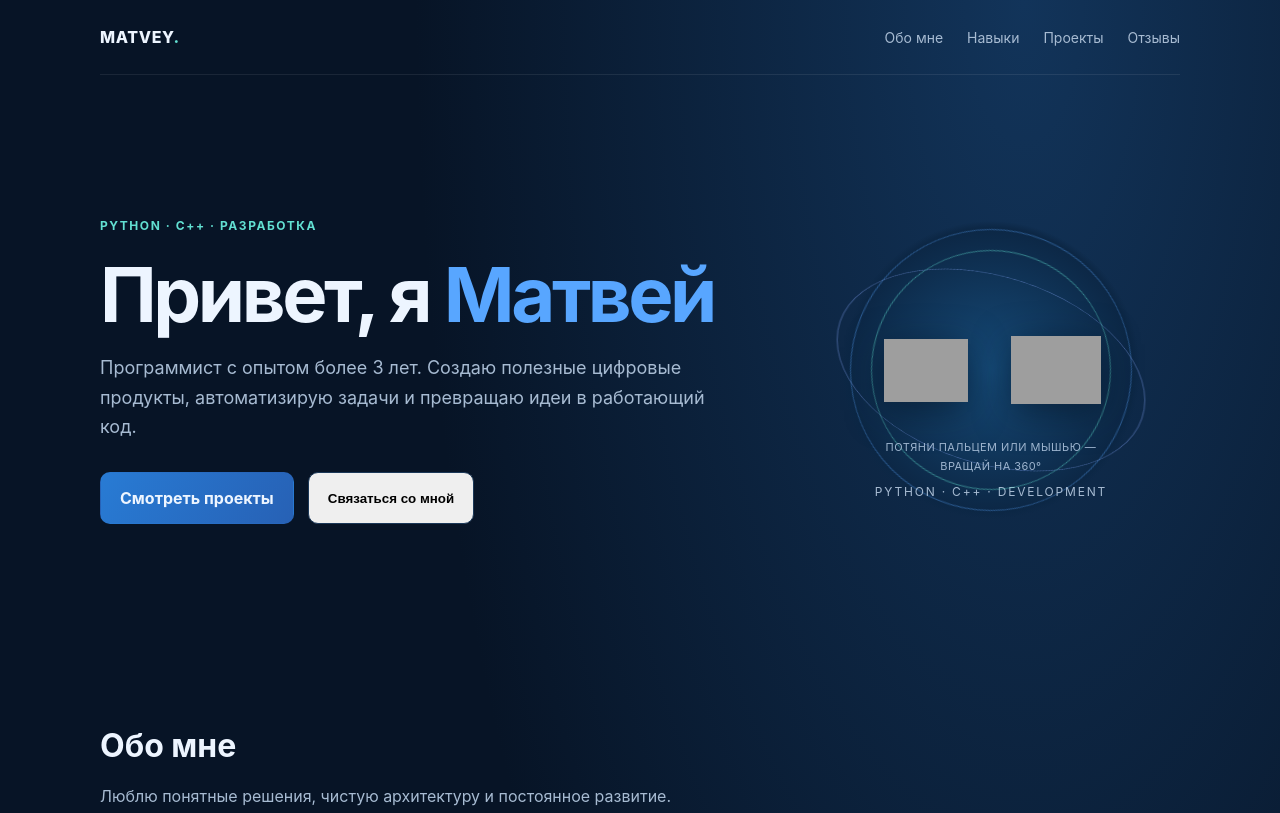
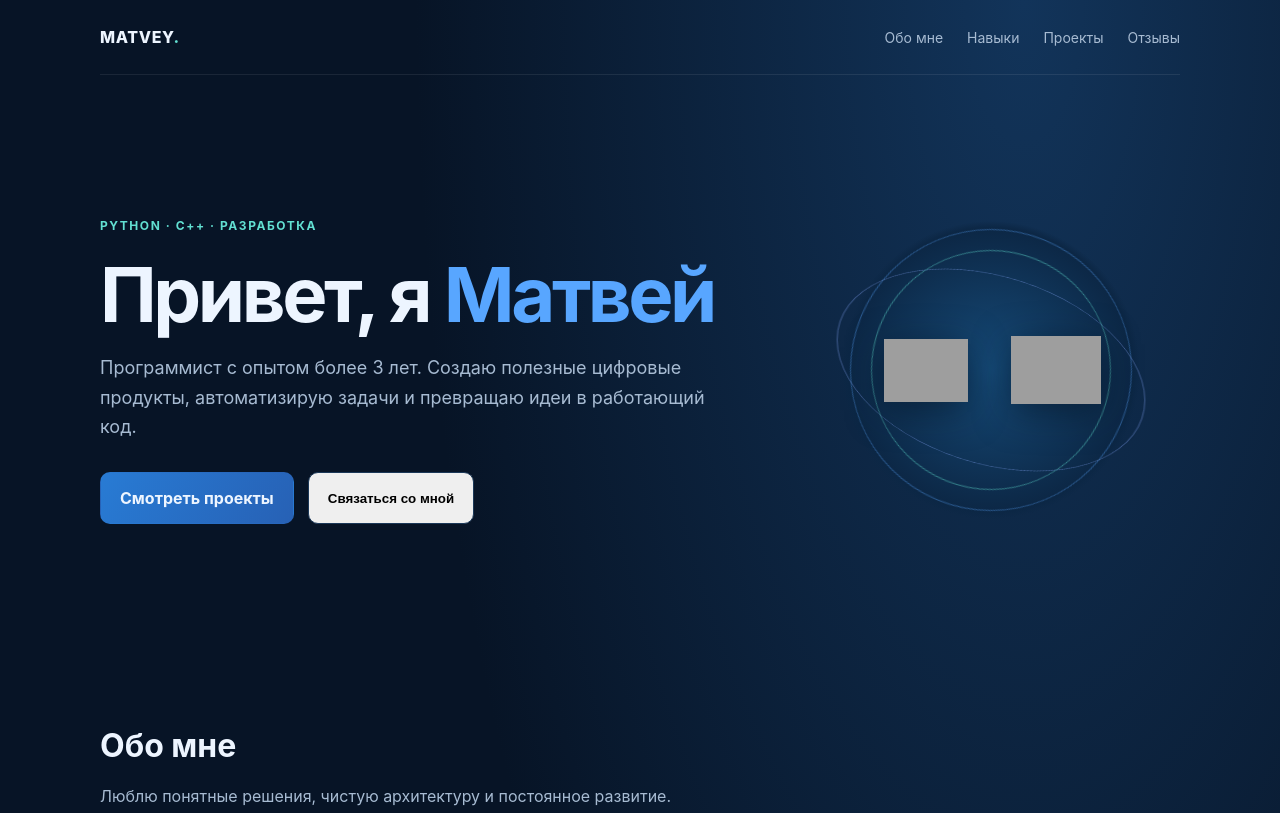
Before and after one commit to bazanovmot-bit/matvey-portfolio, a plain HTML site: page index.html in a window 1280 px wide. Shown: the top 813 px of the page. Drawn offline with Linux system fonts and the light colour scheme; grey boxes are pictures that could not be loaded.

Commit message:
Remove logo rotation hint and technology caption

```diff
--- a/index.html
+++ b/index.html
@@ -12,7 +12,7 @@
 <body><div class="wrap">
 <header class="nav"><a class="logo" href="#">MATVEY<span>.</span></a><nav class="navlinks"><a href="#about">Обо мне</a><a href="#skills">Навыки</a><a href="#projects">Проекты</a><a href="#reviews">Отзывы</a></nav></header>
 <main>
-<div class="hero"><div><div class="eyebrow">Python · C++ · разработка</div><h1>Привет, я <span>Матвей</span></h1><p class="lead">Программист с опытом более 3 лет. Создаю полезные цифровые продукты, автоматизирую задачи и превращаю идеи в работающий код.</p><div class="actions"><a class="btn primary" href="#projects">Смотреть проекты</a><button class="btn" id="contactBtn" type="button" aria-expanded="false">Связаться со мной</button></div><div class="contactbox" id="contactBox"><p>Телефон: <a href="tel:+79964396911">+7 996 439 69 11</a></p><p>Telegram: <a href="https://t.me/hook14_88" target="_blank" rel="noopener">@hook14_88</a></p></div></div><div class="orb" aria-label="Логотипы Python и C++"><div class="orbit-ring" aria-hidden="true"></div><div class="techmarks"><div class="techmark" title="Потяни, чтобы вращать Python" aria-label="Интерактивный логотип Python"><img src="https://cdn.jsdelivr.net/npm/simple-icons@v16/icons/python.svg" alt="Логотип Python" width="68" height="68"></div><div class="techmark" title="Потяни, чтобы вращать C++" aria-label="Интерактивный логотип C++"><img src="https://cdn.jsdelivr.net/npm/simple-icons@v16/icons/cplusplus.svg" alt="Логотип C++" width="74" height="74"></div><div class="tech-hint">ПОТЯНИ ПАЛЬЦЕМ ИЛИ МЫШЬЮ — ВРАЩАЙ НА 360°</div></div><div class="techlabel">PYTHON · C++ · DEVELOPMENT</div></div></div>
+<div class="hero"><div><div class="eyebrow">Python · C++ · разработка</div><h1>Привет, я <span>Матвей</span></h1><p class="lead">Программист с опытом более 3 лет. Создаю полезные цифровые продукты, автоматизирую задачи и превращаю идеи в работающий код.</p><div class="actions"><a class="btn primary" href="#projects">Смотреть проекты</a><button class="btn" id="contactBtn" type="button" aria-expanded="false">Связаться со мной</button></div><div class="contactbox" id="contactBox"><p>Телефон: <a href="tel:+79964396911">+7 996 439 69 11</a></p><p>Telegram: <a href="https://t.me/hook14_88" target="_blank" rel="noopener">@hook14_88</a></p></div></div><div class="orb" aria-label="Логотипы Python и C++"><div class="orbit-ring" aria-hidden="true"></div><div class="techmarks"><div class="techmark" title="Потяни, чтобы вращать Python" aria-label="Интерактивный логотип Python"><img src="https://cdn.jsdelivr.net/npm/simple-icons@v16/icons/python.svg" alt="Логотип Python" width="68" height="68"></div><div class="techmark" title="Потяни, чтобы вращать C++" aria-label="Интерактивный логотип C++"><img src="https://cdn.jsdelivr.net/npm/simple-icons@v16/icons/cplusplus.svg" alt="Логотип C++" width="74" height="74"></div></div></div></div>
 <section id="about"><h2 class="section-title">Обо мне</h2><p class="sub">Люблю понятные решения, чистую архитектуру и постоянное развитие.</p><div class="card"><p>Более трёх лет занимаюсь программированием и работаю над разными проектами — от небольших скриптов автоматизации до приложений и инструментов. Быстро изучаю новые технологии, внимательно отношусь к деталям и довожу задачи до результата.</p></div></section>
 <section id="skills"><h2 class="section-title">Технологии и навыки</h2><p class="sub">Инструменты, с которыми я работаю.</p><div class="skills"><span class="skill">🐍 Python</span><span class="skill">C++</span><span class="skill">ООП</span><span class="skill">Алгоритмы</span><span class="skill">Автоматизация</span><span class="skill">Git</span><span class="skill">API</span><span class="skill">Отладка</span></div></section>
 <section id="projects"><h2 class="section-title">Проекты</h2><p class="sub">Несколько направлений, в которых я создаю решения.</p><div class="grid"><article class="card"><h3>Автоматизация задач</h3><p>Скрипты на Python, которые сокращают рутинную работу и экономят время.</p><span class="tag">PYTHON · AUTOMATION</span></article><article class="card"><h3>Программные инструменты</h3><p>Утилиты и приложения с упором на производительность и удобство.</p><span class="tag">C++ · PYTHON</span></article><article class="card"><h3>Интеграции и API</h3><p>Связь сервисов, обработка данных и создание собственных решений.</p><span class="tag">API · DEVELOPMENT</span></article></div></section>
```
